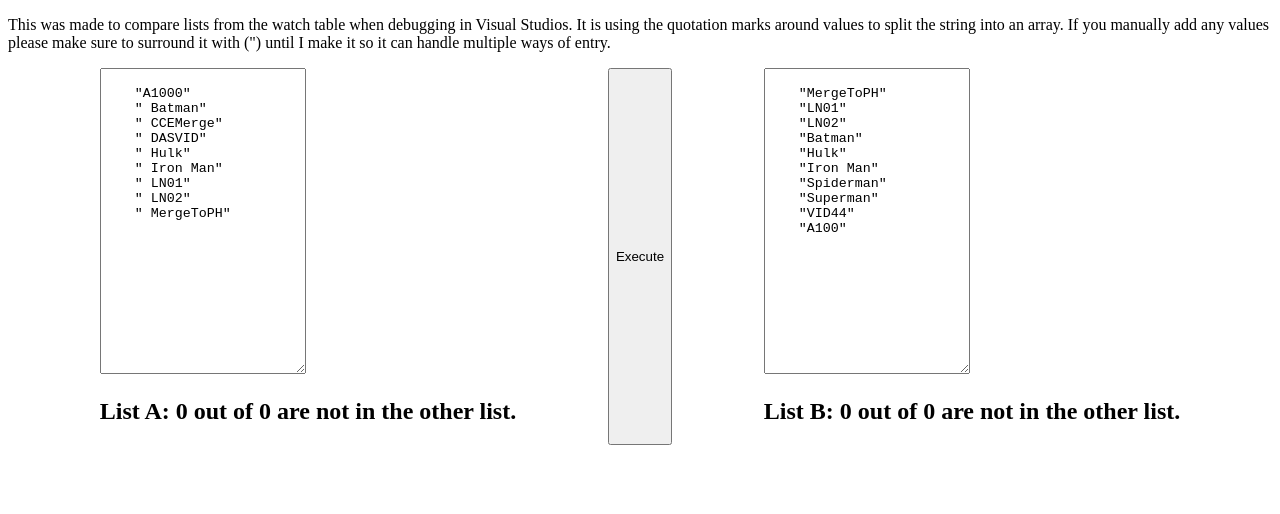
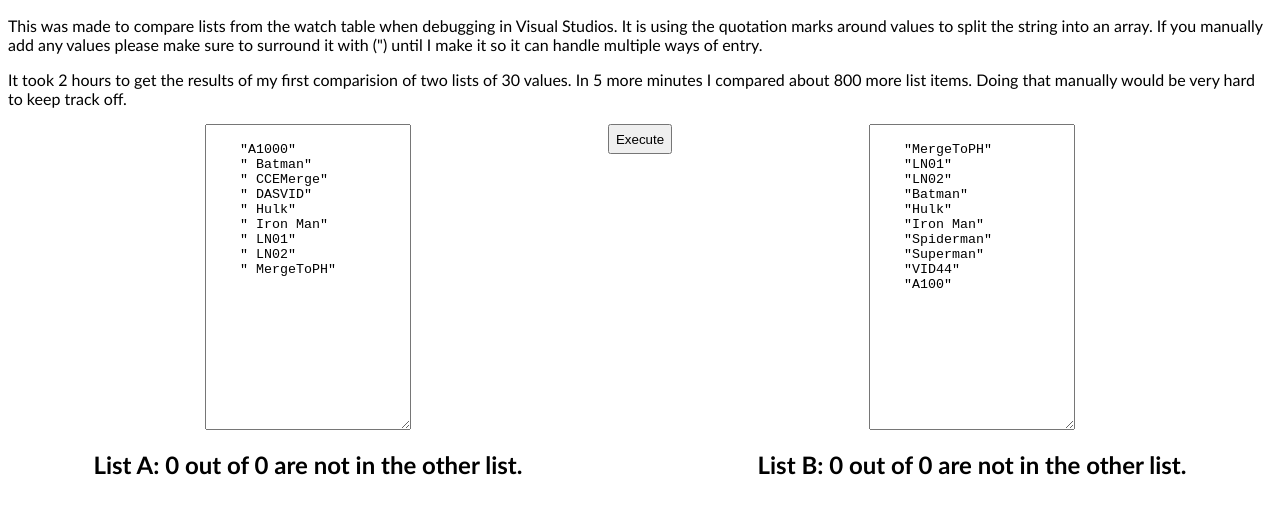
Before and after one commit to josiahjswab/functions, a React (Vite) app: page / in a window 1280 px wide. Shown: the top 514 px of the page. Built offline with nearby package versions, Linux system fonts and the light colour scheme.

Commit message:
improves styles

```diff
--- a/src/js/App.jsx
+++ b/src/js/App.jsx
@@ -1,10 +1,12 @@
 import React, { Component } from 'react';
 import SortAndCompare from './SortAndCompareList/SortAndCompare';
+import './styles.css';
 
 export default function App() {
     return (
         <div>
             <p>This was made to compare lists from the watch table when debugging in Visual Studios. It is using the quotation marks around values to split the string into an array. If you manually add any values please make sure to surround it with (") until I make it so it can handle multiple ways of entry.</p>
+            <p>It took 2 hours to get the results of my first comparision of two lists of 30 values. In 5 more minutes I compared about 800 more list items. Doing that manually would be very hard to keep track off.</p>
             <SortAndCompare/>
         </div>
     )
--- a/src/js/SortAndCompareList/SortAndCompare.jsx
+++ b/src/js/SortAndCompareList/SortAndCompare.jsx
@@ -61,7 +61,7 @@ function SortAndCompare() {
 
     return (
         <div id="container_sort_compare">
-            <div>
+            <div className='flex-column'>
                 <textarea rows="20" type="textbox" value={_listA} onChange={(e) => setListA(e.target.value)} placeholder="List A..." />
                 <h2>{resultA}</h2>
                 <ol>
@@ -71,7 +71,7 @@ function SortAndCompare() {
                 </ol>
             </div>
             <button onClick={thisFoo} >Execute</button>
-            <div>
+            <div className='flex-column'>
                 <textarea rows="20" type="textbox" value={_listB} onChange={(e) => setListB(e.target.value)} placeholder="List B..." />
                 <h2>{resultB}</h2>
                 <ol>
--- a/src/js/SortAndCompareList/sortAndCompare.css
+++ b/src/js/SortAndCompareList/sortAndCompare.css
@@ -6,3 +6,13 @@ textarea {
     flex-direction: row;
     justify-content: space-evenly;
 }
+
+.flex-column {
+    display: flex;
+    flex-direction: column;
+    align-items: center;
+}
+
+button {
+    height: 30px;
+}
--- /dev/null
+++ b/src/js/styles.css
@@ -0,0 +1,3 @@
+#root {
+    font-family: 'Gill Sans', 'Gill Sans MT', Calibri, 'Trebuchet MS', sans-serif;
+}
```
